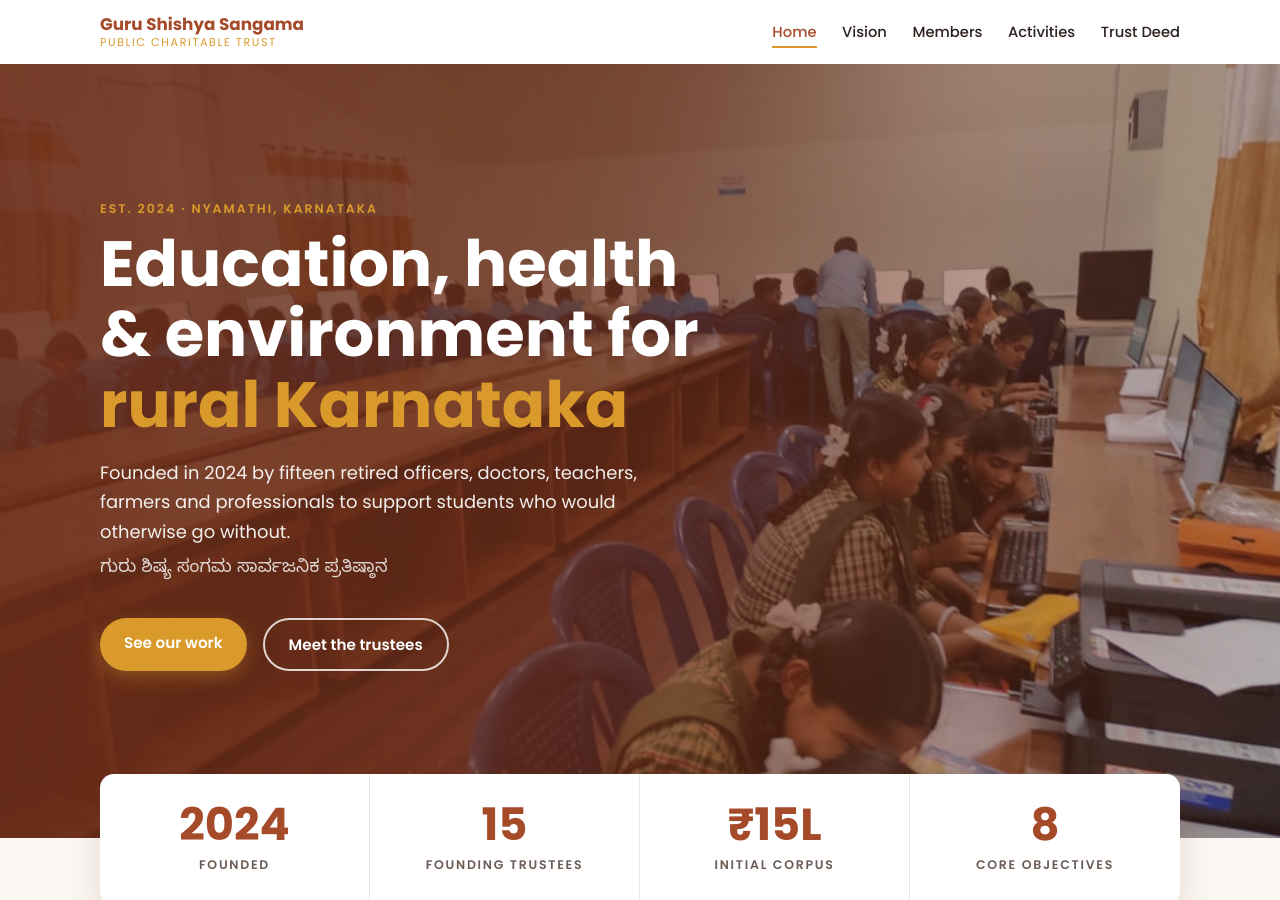
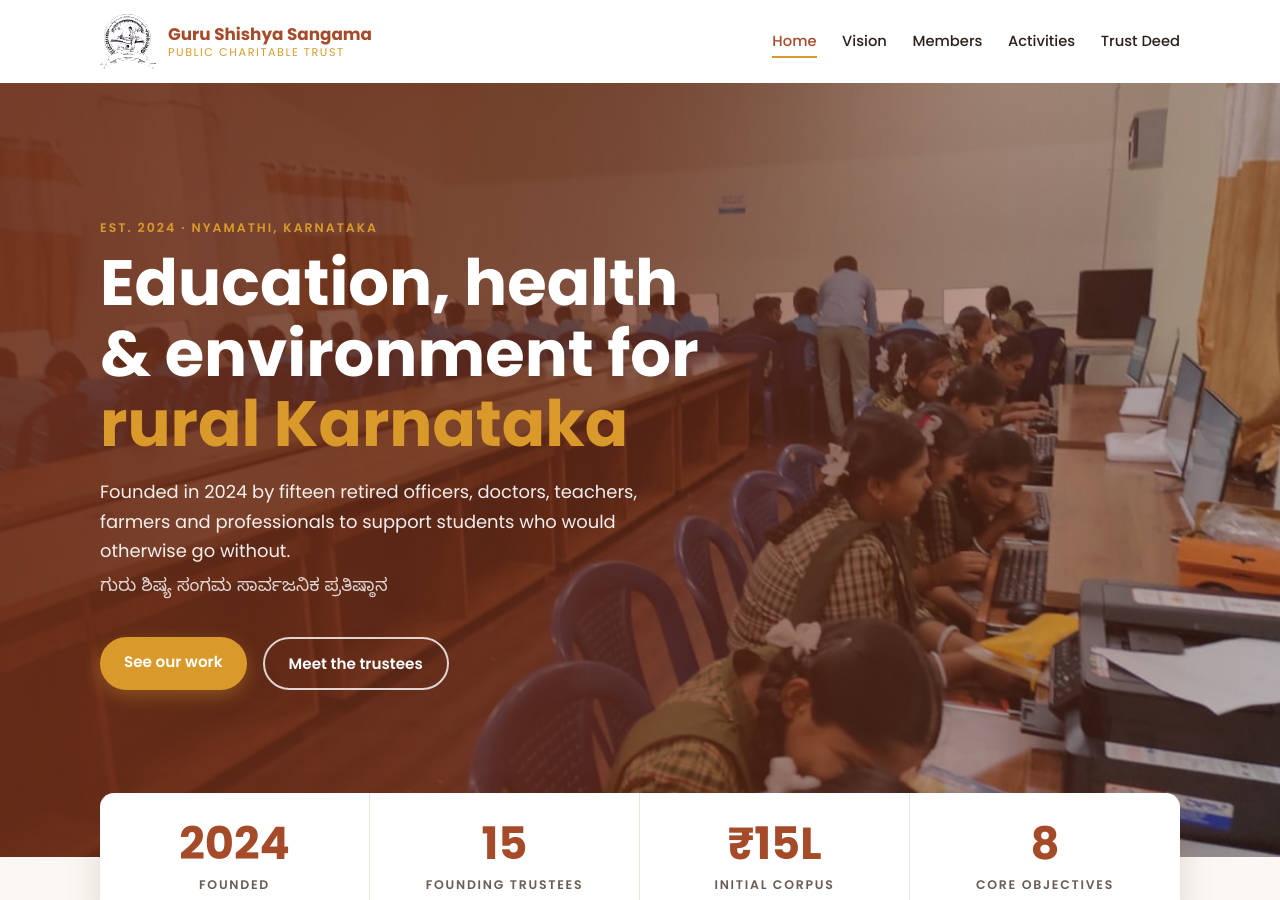
Before and after one commit to srniranjan/gss, a Jekyll site: the page built from index.html, in a window 1280 px wide and 900 px high. Built offline with Jekyll 4.4.1, drawn with Linux system fonts in a browser that asks for light colours; some of the changed text lies outside the part shown.

Commit message:
Add Trust emblem to header, footer, icons, link previews and home page
Claude-Session: https://claude.ai/code/session_01G52CPsAazdr8xePzKMVePA

```diff
--- a/_config.yml
+++ b/_config.yml
@@ -1,2 +1,3 @@
 title: Guru Shishya Sangama Public Charitable Trust
 description: A registered public charitable trust in Karnataka working on education, health, sports, art, music and the environment.
+site_url: https://srniranjan.github.io/gss
--- a/_layouts/default.html
+++ b/_layouts/default.html
@@ -10,14 +10,24 @@
   <link rel="preconnect" href="https://fonts.gstatic.com" crossorigin>
   <link rel="stylesheet" href="https://fonts.googleapis.com/css2?family=Poppins:wght@400;500;600;700&family=Noto+Sans+Kannada:wght@500&family=Lora:ital@1&display=swap">
   <link rel="stylesheet" href="style.css">
+  <link rel="icon" type="image/png" sizes="32x32" href="images/favicon-32.png">
+  <link rel="apple-touch-icon" href="images/icon-180.png">
+  <meta property="og:site_name" content="{{ site.title }}">
+  <meta property="og:title" content="{% if page.title %}{{ page.title }} &mdash; {% endif %}{{ site.title }}">
+  <meta property="og:description" content="{{ page.description | default: site.description }}">
+  <meta property="og:image" content="{{ site.site_url }}/images/logo.jpeg">
+  <meta property="og:type" content="website">
 </head>
 <body>
 
   <header class="site-header">
     <div class="header-inner">
       <a class="brand" href="index.html">
-        <strong>Guru Shishya Sangama</strong>
-        <span>Public Charitable Trust</span>
+        <img class="brand-logo" src="images/logo.jpeg" alt="">
+        <span class="brand-text">
+          <strong>Guru Shishya Sangama</strong>
+          <span>Public Charitable Trust</span>
+        </span>
       </a>
       <nav class="site-nav">
         {%- assign links = "index.html:Home,vision.html:Vision,members.html:Members,activities.html:Activities,trust-deed.html:Trust Deed" | split: "," %}
@@ -38,6 +48,7 @@
     <div class="wrap">
       <div class="footer-grid">
         <div>
+          <img class="footer-logo" src="images/logo.jpeg" alt="Guru Shishya Sangama emblem">
           <h4>{{ site.title }}</h4>
           <p>A registered public charitable trust working on education, health, sports, art, music and the environment in rural Karnataka.</p>
         </div>
--- a/index.html
+++ b/index.html
@@ -114,8 +114,10 @@ description: "A registered public charitable trust in Karnataka working on educa
 
     <section class="quote" style="background-image: url('photos/inauguration/05.jpeg')">
       <div class="wrap reveal">
-        <blockquote>&ldquo;A long drawn out plan which can start its work with a humble beginning and go on adding many faculties &hellip; developing a fine institution.&rdquo;</blockquote>
-        <cite>Our founding vision</cite>
+        <img class="quote-emblem" src="images/logo.jpeg" alt="The Trust's emblem: a guru blessing a kneeling disciple beneath a tree, before an open book">
+        <p class="motto kannada">&ldquo;ಅರಿವೇ ಗುರು&rdquo;</p>
+        <blockquote>&ldquo;Knowledge is the Guru&rdquo;</blockquote>
+        <p class="quote-note">As in the Anubhava Mantapa, where seekers of every calling learned side by side as equals, our emblem shows a guru blessing a kneeling disciple beneath a sheltering tree &mdash; the meeting of teacher and student that gives the Trust its name.</p>
       </div>
     </section>
 
--- a/style.css
+++ b/style.css
@@ -78,6 +78,19 @@ img {
 .brand {
   text-decoration: none;
   display: flex;
+  align-items: center;
+  gap: 0.75rem;
+}
+
+.brand-logo {
+  width: 56px;
+  height: auto;
+  filter: brightness(1.1) contrast(1.1);
+  mix-blend-mode: multiply;
+}
+
+.brand-text {
+  display: flex;
   flex-direction: column;
   line-height: 1.25;
 }
@@ -87,7 +100,7 @@ img {
   color: var(--primary);
 }
 
-.brand span {
+.brand-text span {
   font-size: 0.7rem;
   text-transform: uppercase;
   letter-spacing: 0.14em;
@@ -936,6 +949,32 @@ figcaption {
   margin: 0 auto 1.2rem;
 }
 
+.quote-emblem {
+  display: block;
+  width: 200px;
+  height: auto;
+  margin: 0 auto 1.5rem;
+  filter: brightness(1.1) contrast(1.1) invert(1);
+  mix-blend-mode: screen;
+}
+
+.quote .motto {
+  font-size: clamp(1.8rem, 4vw, 2.6rem);
+  color: var(--accent);
+  margin: 0 auto 0.3rem;
+}
+
+.quote blockquote {
+  margin-bottom: 1rem;
+}
+
+.quote-note {
+  max-width: 52ch;
+  margin: 0 auto;
+  opacity: 0.85;
+  font-size: 0.98rem;
+}
+
 .quote cite {
   font-style: normal;
   font-size: 0.82rem;
@@ -1008,6 +1047,15 @@ figcaption {
   gap: 2rem;
 }
 
+.footer-logo {
+  display: block;
+  width: 96px;
+  height: auto;
+  margin-bottom: 1rem;
+  filter: brightness(1.1) contrast(1.1) invert(1);
+  mix-blend-mode: screen;
+}
+
 .site-footer h4 {
   color: #fff;
   margin: 0 0 0.9rem;
```
Also changed, not shown: images/favicon-32.png (added), images/icon-180.png (added), images/logo.jpeg (added).
